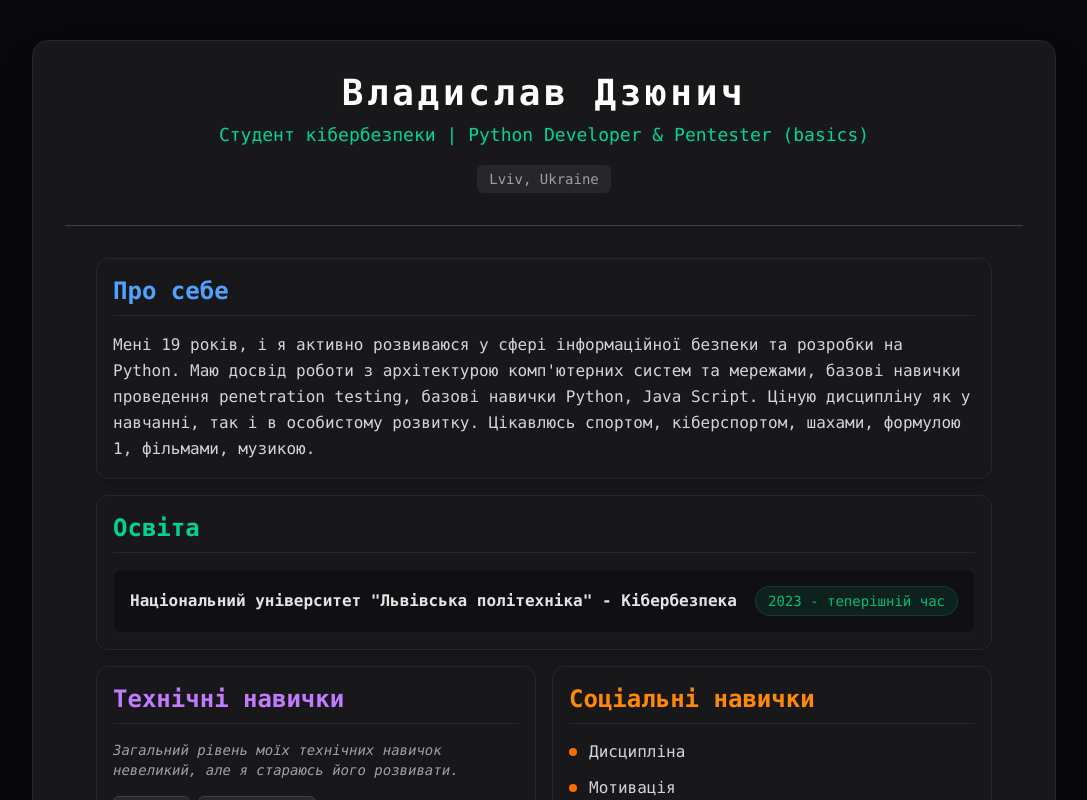
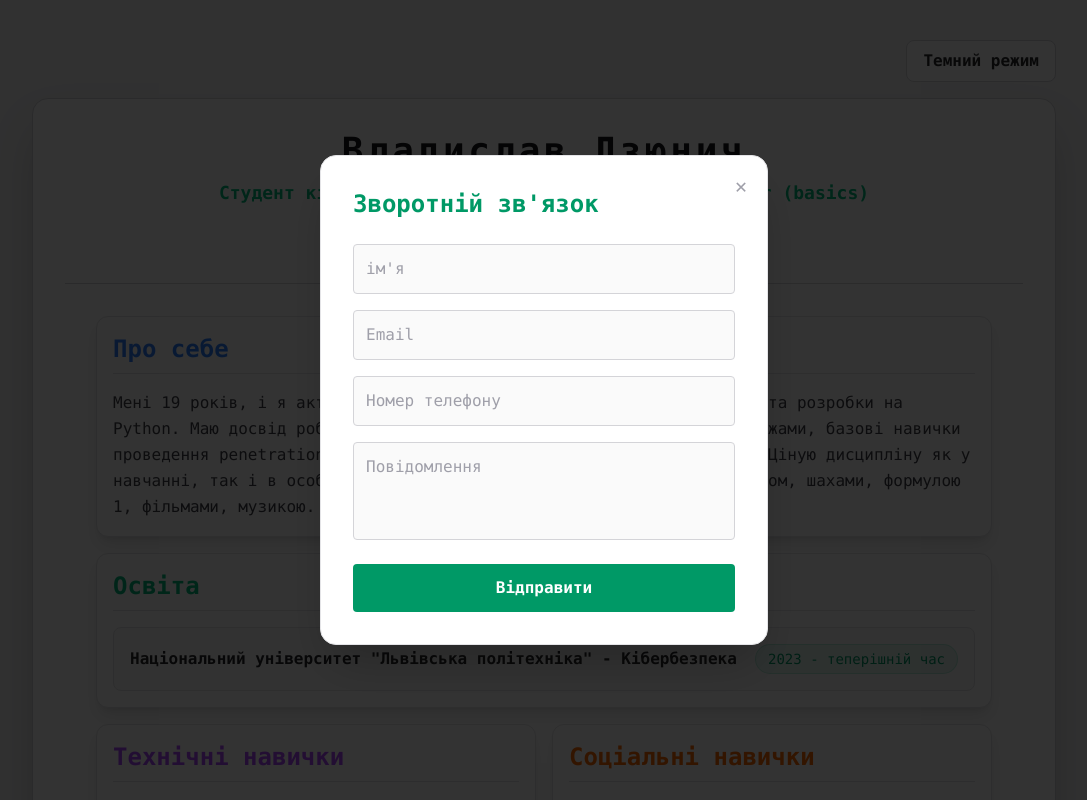
Before and after one commit to Destructive272/lab_2_web_programming, a React (Vite) app in the folder lab_2_react/: page / in a window 1280 px wide. Shown: the top 800 px of the page, without its empty margins (96-1183 px from the left). Built offline with nearby package versions, Linux system fonts and the light colour scheme; no server answers.

Commit message:
Implemented React CV with dark/light theme, LocalStorage, and Fake REST API

```diff
--- a/lab_2_react/src/App.jsx
+++ b/lab_2_react/src/App.jsx
@@ -1,18 +1,67 @@
+import { useState, useEffect } from 'react';
 import Header from './components/Header';
 import Main from './components/Main';
 import Footer from './components/Footer';
+import Reviews from './components/reviews';         // Додали імпорт відгуків
+import ContactForm from './components/ContactForm'; // Додали імпорт форми
 
 function App() {
+  // Стан для теми
+  const [theme, setTheme] = useState('dark');
+
+  // Логіка визначення теми за часом
+  useEffect(() => {
+    const currentHour = new Date().getHours();
+    // Денна тема: від 07:00 до 21:00
+    if (currentHour >= 7 && currentHour < 21) {
+      setTheme('light');
+    } else {
+      setTheme('dark');
+    }
+  }, []);
+
+  // Динамічні класи для фону всього екрана
+  const appBackground = theme === 'dark'
+    ? 'bg-zinc-950 text-zinc-300'
+    : 'bg-zinc-100 text-zinc-900';
+
+  // Динамічні класи для центрального вікна резюме
+  const wrapperBackground = theme === 'dark'
+    ? 'bg-zinc-900 border-zinc-800'
+    : 'bg-white border-zinc-300';
+
   return (
-   <div className="min-h-screen bg-zinc-950 text-zinc-300 font-mono py-10 px-4">
-      <div className="max-w-5xl mx-auto bg-zinc-900 shadow-2xl rounded-2xl border border-zinc-800 p-8">
-        <Header />
-        <main className="space-y-8">
-          <Main />
-        </main>
+    <div className={`min-h-screen font-mono py-10 px-4 transition-colors duration-500 ${appBackground}`}>
+
+      {/* Кнопка перемикання теми*/}
+      <div className="max-w-5xl mx-auto flex justify-end mb-4">
+        <button
+          onClick={() => setTheme(theme === 'dark' ? 'light' : 'dark')}
+          className={`cursor-pointer px-4 py-2 rounded-lg font-bold transition-all duration-300 border ${
+            theme === 'dark'
+              ? 'bg-zinc-800 border-zinc-700 hover:bg-zinc-700 hover:border-zinc-500 text-zinc-300'
+              : 'bg-white border-zinc-300 hover:bg-zinc-200 text-zinc-800'
+          }`}
+        >
+          {theme === 'dark' ? 'Світлий режим' : 'Темний режим'}
+        </button>
+      </div>
+
+      {/* Твоє головне вікно резюме */}
+      <div className={`max-w-5xl mx-auto shadow-2xl rounded-2xl border p-8 transition-colors duration-500 ${wrapperBackground}`}>
+          <Header theme={theme} />
+          <main className="space-y-8">
+          <Main theme={theme} />
+          <Reviews theme={theme}/>
+          </main>
+
         <Footer />
       </div>
+
+      {/* Модальне вікно (відображається поверх усього, тому лежить в самому кінці) */}
+      <ContactForm theme={theme}/>
     </div>
   );
 }
+
 export default App;
--- /dev/null
+++ b/lab_2_react/src/components/ContactForm.jsx
@@ -0,0 +1,70 @@
+import { useState, useEffect } from 'react';
+
+// Приймаємо theme
+function ContactForm({ theme }) {
+  const [isOpen, setIsOpen] = useState(false);
+
+  // Визначаємо поточну тему
+  const isDark = theme === 'dark';
+
+  useEffect(() => {
+    // Таймер на відкриття вікна (5000 мс = 5 сек для тесту. Для здачі зміни на 60000)
+    const timer = setTimeout(() => {
+      setIsOpen(true);
+    }, 1000);
+
+    return () => clearTimeout(timer);
+  }, []);
+
+  if (!isOpen) return null;
+
+  // Базові класи для інпутів (щоб не дублювати код)
+  const inputClasses = `p-3 rounded border focus:outline-none focus:ring-2 focus:ring-emerald-500 transition-colors duration-300 ${
+    isDark
+      ? 'bg-zinc-950 border-zinc-800 text-white placeholder-zinc-600'
+      : 'bg-zinc-50 border-zinc-300 text-zinc-900 placeholder-zinc-400'
+  }`;
+
+  return (
+    <div className="fixed inset-0 bg-black/80 flex items-center justify-center z-50 p-4 transition-all duration-500">
+
+      {/* Саме вікно форми */}
+      <div className={`p-8 rounded-2xl max-w-md w-full relative shadow-2xl transition-colors duration-300 border ${
+        isDark ? 'bg-zinc-900 border-zinc-700' : 'bg-white border-zinc-200'
+      }`}>
+
+        {/* Кнопка закриття */}
+        <button
+          onClick={() => setIsOpen(false)}
+          className={`absolute top-4 right-5 font-bold text-xl transition-colors cursor-pointer ${
+            isDark ? 'text-zinc-500 hover:text-white' : 'text-zinc-400 hover:text-red-500'
+          }`}
+        >
+          ✕
+        </button>
+
+        <h2 className={`text-2xl font-bold mb-6 ${isDark ? 'text-emerald-400' : 'text-emerald-600'}`}>
+          Зворотній зв'язок
+        </h2>
+
+        {/* Форма Formspree */}
+        <form action="https://formspree.io/f/xdapvdka" method="POST" className="flex flex-col gap-4">
+          <input type="text" name="name" placeholder="ім'я"  required className={inputClasses} />
+          <input type="email" name="email" placeholder="Email" required className={inputClasses} />
+          <input type="text" name="phone" placeholder="Номер телефону" required className={inputClasses}/>
+
+          <textarea name="message" placeholder="Повідомлення" required rows="3" className={`${inputClasses} resize-none`} ></textarea>
+
+          <button
+            type="submit"
+            className="cursor-pointer mt-2 bg-emerald-600 hover:bg-emerald-500 text-white font-bold py-3 px-4 rounded transition-all duration-300 active:scale-95">
+            Відправити
+          </button>
+        </form>
+
+      </div>
+    </div>
+  );
+}
+
+export default ContactForm;
--- a/lab_2_react/src/components/Header.jsx
+++ b/lab_2_react/src/components/Header.jsx
@@ -1,12 +1,22 @@
-function Header() {
+function Header({ theme }) {
+  // Перевіряємо, чи зараз темна тема
+  const isDark = theme === 'dark';
+
   return (
-    <header className="flex flex-col items-center border-b border-zinc-700 pb-8 mb-8">
-      <h1 className="text-4xl font-bold text-white mb-2 tracking-widest">Владислав Дзюнич</h1>
-      <p className="text-lg text-emerald-400">Студент кібербезпеки | Python Developer & Pentester (basics) </p>
-      <div className="mt-4 flex gap-4 text-sm text-zinc-400">
-        <span className="bg-zinc-800 px-3 py-1 rounded-md">Lviv, Ukraine</span>
+    <header className={`flex flex-col items-center border-b pb-8 mb-8 ${isDark ? 'border-zinc-700' : 'border-zinc-300'}`}>
+      <h1 className={`text-4xl font-bold mb-2 tracking-widest ${isDark ? 'text-white' : 'text-zinc-900'}`}>
+        Владислав Дзюнич
+      </h1>
+      {/* Смарагдовий текст залишаємо смарагдовим в обох темах, бо він гарно читається */}
+      <p className="text-lg text-emerald-500 font-semibold">Студент кібербезпеки | Python Developer & Pentester (basics)</p>
+
+      <div className={`mt-4 flex gap-4 text-sm ${isDark ? 'text-zinc-400' : 'text-zinc-600'}`}>
+        <span className={`px-3 py-1 rounded-md ${isDark ? 'bg-zinc-800' : 'bg-zinc-200'}`}>
+          Lviv, Ukraine
+        </span>
       </div>
     </header>
   );
 }
+
 export default Header;
--- a/lab_2_react/src/components/Main.jsx
+++ b/lab_2_react/src/components/Main.jsx
@@ -1,13 +1,23 @@
-function Main() {
+function Main({ theme }) {
+  const isDark = theme === 'dark';
+
+  // Базові класи для карток, щоб не дублювати код
+  const cardClasses = `border rounded-xl p-4 shadow-lg transition-all duration-300 group ${
+    isDark ? 'bg-zinc-900 border-zinc-800' : 'bg-white border-zinc-200'
+  }`;
+
+  const textClasses = isDark ? 'text-zinc-300' : 'text-zinc-700';
+  const borderSubClasses = isDark ? 'border-zinc-800' : 'border-zinc-200';
+
   return (
     <main className="flex flex-col gap-4 w-full max-w-4xl mx-auto my-4">
 
       {/* Про себе */}
-      <section className="bg-zinc-900 border border-zinc-800 rounded-xl p-4 shadow-lg hover:border-blue-500 hover:shadow-lg hover:shadow-blue-500/30 transition-all duration-300 group">
-        <h2 className="text-2xl font-bold text-blue-400 border-b border-zinc-800 pb-2 mb-4 group-hover:text-blue-300 transition-colors">
+      <section className={`${cardClasses} hover:border-blue-500 hover:shadow-lg hover:shadow-blue-500/30`}>
+        <h2 className={`text-2xl font-bold text-blue-500 border-b pb-2 mb-4 group-hover:text-blue-400 transition-colors ${borderSubClasses}`}>
           Про себе
         </h2>
-        <p className="text-zinc-300 leading-relaxed">
+        <p className={`${textClasses} leading-relaxed`}>
           Мені 19 років, і я активно розвиваюся у сфері інформаційної безпеки та розробки на Python.
           Маю досвід роботи з архітектурою комп'ютерних систем та мережами, базові навички проведення penetration testing,
           базові навички Python, Java Script.
@@ -16,56 +26,51 @@ function Main() {
       </section>
 
       {/* Освіта */}
-      <section className="bg-zinc-900 border border-zinc-800 rounded-xl p-4 shadow-lg hover:border-emerald-500 hover:shadow-lg hover:shadow-emerald-500/30 transition-all duration-300 group">
-        <h2 className="text-2xl font-bold text-emerald-400 border-b border-zinc-800 pb-2 mb-4 group-hover:text-emerald-300 transition-colors">
+      <section className={`${cardClasses} hover:border-emerald-500 hover:shadow-lg hover:shadow-emerald-500/30`}>
+        <h2 className={`text-2xl font-bold text-emerald-500 border-b pb-2 mb-4 group-hover:text-emerald-400 transition-colors ${borderSubClasses}`}>
           Освіта
         </h2>
-        <div className="flex flex-col sm:flex-row justify-between items-start sm:items-center bg-zinc-950/50 p-4 rounded-lg border border-zinc-800/50">
-          <span className="text-zinc-200 font-semibold">Національний університет "Львівська політехніка" - Кібербезпека</span>
-          <span className="mt-2 sm:mt-0 text-emerald-500 text-sm font-mono bg-emerald-500/10 px-3 py-1 rounded-full border border-emerald-500/20">
+        <div className={`flex flex-col sm:flex-row justify-between items-start sm:items-center p-4 rounded-lg border ${isDark ? 'bg-zinc-950/50 border-zinc-800/50' : 'bg-zinc-50 border-zinc-200'}`}>
+          <span className={`font-semibold ${isDark ? 'text-zinc-200' : 'text-zinc-800'}`}>Національний університет "Львівська політехніка" - Кібербезпека</span>
+          <span className="mt-2 sm:mt-0 text-emerald-600 text-sm font-mono bg-emerald-500/10 px-3 py-1 rounded-full border border-emerald-500/20">
             2023 - теперішній час
           </span>
         </div>
       </section>
 
-      {/* grid для навичок, щоб вони були у два стовпці на великих екранах */}
+      {/* grid для навичок */}
       <div className="grid grid-cols-1 md:grid-cols-2 gap-4">
 
         {/* Технічні навички */}
-        <section className="bg-zinc-900 border border-zinc-800 rounded-xl p-4 shadow-lg hover:border-purple-500 hover:shadow-lg hover:shadow-purple-500/30 transition-all duration-300 group">
-          <h2 className="text-2xl font-bold text-purple-400 border-b border-zinc-800 pb-2 mb-4 group-hover:text-purple-300 transition-colors">
+        <section className={`${cardClasses} hover:border-purple-500 hover:shadow-lg hover:shadow-purple-500/30`}>
+          <h2 className={`text-2xl font-bold text-purple-500 border-b pb-2 mb-4 group-hover:text-purple-400 transition-colors ${borderSubClasses}`}>
             Технічні навички
           </h2>
-          <p className="text-zinc-400 mb-4 text-sm italic">
+          <p className={`${isDark ? 'text-zinc-400' : 'text-zinc-500'} mb-4 text-sm italic`}>
             Загальний рівень моїх технічних навичок невеликий, але я стараюсь його розвивати.
           </p>
-          {/* список у вигляді "тегів" */}
           <ul className="flex flex-wrap gap-2">
-            <li className="bg-zinc-800 px-3 py-1.5 rounded-md text-zinc-300 text-sm border border-zinc-700 hover:bg-purple-500/20 hover:text-purple-300 hover:border-purple-500/50 transition-all cursor-default">Python</li>
-            <li className="bg-zinc-800 px-3 py-1.5 rounded-md text-zinc-300 text-sm border border-zinc-700 hover:bg-purple-500/20 hover:text-purple-300 hover:border-purple-500/50 transition-all cursor-default">Java Script</li>
-            <li className="bg-zinc-800 px-3 py-1.5 rounded-md text-zinc-300 text-sm border border-zinc-700 hover:bg-purple-500/20 hover:text-purple-300 hover:border-purple-500/50 transition-all cursor-default">Основи Penetration testing</li>
-            <li className="bg-zinc-800 px-3 py-1.5 rounded-md text-zinc-300 text-sm border border-zinc-700 hover:bg-purple-500/20 hover:text-purple-300 hover:border-purple-500/50 transition-all cursor-default">Networks and Networks security</li>
+            {['Python', 'Java Script', 'Основи Penetration testing', 'Networks and Networks security'].map(skill => (
+              <li key={skill} className={`px-3 py-1.5 rounded-md text-sm border transition-all cursor-default hover:bg-purple-500/20 hover:text-purple-600 hover:border-purple-500/50 ${
+                isDark ? 'bg-zinc-800 text-zinc-300 border-zinc-700' : 'bg-zinc-100 text-zinc-700 border-zinc-300'
+              }`}>
+                {skill}
+              </li>
+            ))}
           </ul>
         </section>
 
         {/* Соціальні навички */}
-        <section className="bg-zinc-900 border border-zinc-800 rounded-xl p-4 shadow-lg hover:border-orange-500 hover:shadow-lg hover:shadow-orange-500/30 transition-all duration-300 group">
-          <h2 className="text-2xl font-bold text-orange-400 border-b border-zinc-800 pb-2 mb-4 group-hover:text-orange-300 transition-colors">
+        <section className={`${cardClasses} hover:border-orange-500 hover:shadow-lg hover:shadow-orange-500/30`}>
+          <h2 className={`text-2xl font-bold text-orange-500 border-b pb-2 mb-4 group-hover:text-orange-400 transition-colors ${borderSubClasses}`}>
             Соціальні навички
           </h2>
           <ul className="space-y-3">
-            <li className="flex items-center gap-3 text-zinc-300 hover:text-orange-300 transition-colors">
-              <span className="w-2 h-2 rounded-full bg-orange-500"></span> Дисципліна
-            </li>
-            <li className="flex items-center gap-3 text-zinc-300 hover:text-orange-300 transition-colors">
-              <span className="w-2 h-2 rounded-full bg-orange-500"></span> Мотивація
-            </li>
-            <li className="flex items-center gap-3 text-zinc-300 hover:text-orange-300 transition-colors">
-              <span className="w-2 h-2 rounded-full bg-orange-500"></span> Критичне мислення
-            </li>
-            <li className="flex items-center gap-3 text-zinc-300 hover:text-orange-300 transition-colors">
-              <span className="w-2 h-2 rounded-full bg-orange-500"></span> Адаптивність
-            </li>
+            {['Дисципліна', 'Мотивація', 'Критичне мислення', 'Адаптивність'].map(skill => (
+              <li key={skill} className={`flex items-center gap-3 transition-colors hover:text-orange-500 ${isDark ? 'text-zinc-300' : 'text-zinc-700'}`}>
+                <span className="w-2 h-2 rounded-full bg-orange-500"></span> {skill}
+              </li>
+            ))}
           </ul>
         </section>
 
--- /dev/null
+++ b/lab_2_react/src/components/Reviews.jsx
@@ -0,0 +1,64 @@
+import { useState, useEffect } from 'react';
+
+// Приймаємо theme як проп
+function Reviews({ theme }) {
+  const [comments, setComments] = useState([]);
+
+  // Перевіряємо, чи зараз темна тема
+  const isDark = theme === 'dark';
+
+  useEffect(() => {
+    // Асинхронне отримання даних
+    fetch('https://jsonplaceholder.typicode.com/posts/8/comments')
+      .then(res => res.json())
+      .then(data => setComments(data))
+      .catch(err => console.error("Помилка API:", err));
+  }, []);
+
+  return (
+    // Головний контейнер секції відгуків
+    <section className={`p-6 rounded-xl border transition-colors duration-300 ${
+      isDark ? 'bg-zinc-900/50 border-zinc-800' : 'bg-zinc-50 border-zinc-200'
+    }`}>
+
+      <h2 className={`text-xl font-bold mb-4 italic ${
+        isDark ? 'text-blue-400' : 'text-blue-600'
+      }`}>
+        Відгуки
+      </h2>
+
+      <div className="space-y-4">
+        {comments.length === 0 ? (
+          // Текст завантаження
+          <p className={isDark ? 'text-zinc-500' : 'text-zinc-400'}>
+            Завантаження коментарів...
+          </p>
+        ) : (
+          // Рендер карток з коментарями
+          comments.map(c => (
+            <div
+              key={c.id}
+              className={`p-4 border-l-4 border-emerald-500 rounded transition-colors duration-300 ${
+                isDark ? 'bg-zinc-950/80 shadow-md' : 'bg-white shadow-sm'
+              }`}
+            >
+              <p className={`text-sm font-bold ${
+                isDark ? 'text-emerald-400' : 'text-emerald-600'
+              }`}>
+                {c.email}
+              </p>
+
+              <p className={`text-sm mt-2 ${
+                isDark ? 'text-zinc-400' : 'text-zinc-600'
+              }`}>
+                {c.body}
+              </p>
+            </div>
+          ))
+        )}
+      </div>
+    </section>
+  );
+}
+
+export default Reviews;
```
Also changed, not shown: lab_2_react/src/components/Footer.jsx (+30 -4 lines).
